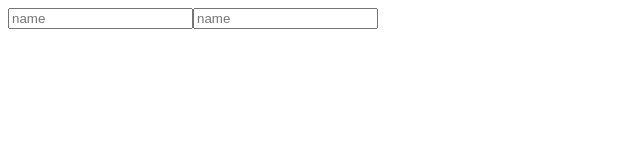
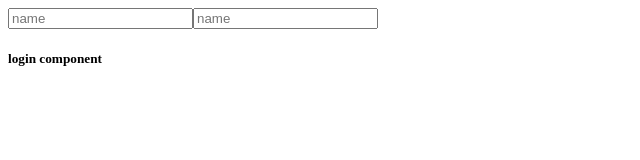
Before and after one commit to nadun097/web_market, an Angular app: page / in a window 1280 px wide. Shown: the top 160 px of the page, without its empty margins (0-640 px from the left). Built offline with nearby package versions, Linux system fonts and the light colour scheme.

Commit message:
porject start

```diff
--- a/src/app/app.component.html
+++ b/src/app/app.component.html
@@ -1,2 +1,3 @@
 <input type = "text" placeholder="name">
 <input type = "text" placeholder="name">
+<app-login></app-login>
--- a/src/app/app.component.ts
+++ b/src/app/app.component.ts
@@ -1,12 +1,14 @@
 import { Component } from '@angular/core';
 import { RouterOutlet } from '@angular/router';
+import { Componentlogin } from './login/login.component';
 
 @Component({
   selector: 'app-root',
-  imports: [RouterOutlet],
+  imports: [RouterOutlet,Componentlogin],
   templateUrl: './app.component.html',
   styleUrl: './app.component.css'
 })
+
 export class AppComponent {
   title = 'project-web_market';
 }
--- /dev/null
+++ b/src/app/login/login.component.ts
@@ -0,0 +1,8 @@
+import { Component } from "@angular/core"
+@Component({
+
+    selector:'app-login',
+    template:'<h5>login component</h5>',
+
+})
+export class Componentlogin{};
--- a/src/index.html
+++ b/src/index.html
@@ -9,5 +9,6 @@
 </head>
 <body>
   <app-root></app-root>
+
 </body>
 </html>
--- a/src/main.ts
+++ b/src/main.ts
@@ -2,5 +2,6 @@ import { bootstrapApplication } from '@angular/platform-browser';
 import { appConfig } from './app/app.config';
 import { AppComponent } from './app/app.component';
 
+
 bootstrapApplication(AppComponent, appConfig)
   .catch((err) => console.error(err));
```
Also changed, not shown: src/app/login/login.component.html (added).
